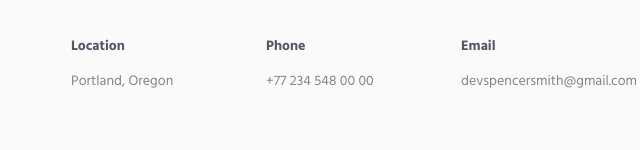
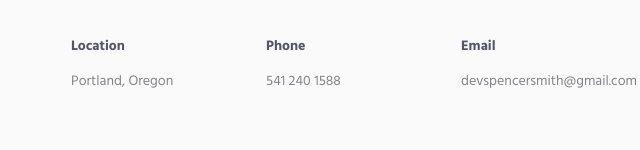
Before and after one commit to StiX1919/StiX1919.github.io, a website: page index.html in a window 1280 px wide. Shown: the part 2186-2336 px from the top of the page, 389-1029 px from the left. Drawn offline with Linux system fonts and the light colour scheme; files whose address does not match are found by name.

Commit message:
minor change

```diff
--- a/index.html
+++ b/index.html
@@ -474,7 +474,7 @@
                                 </div>
                                 <div class="col-md-3 col-xs-6 md-margin-b-30">
                                     <h5>Phone</h5>
-                                    <a href="http://keenthemes.com/">+77 234 548 00 00</a>
+                                    <a href="http://keenthemes.com/">541 240 1588</a>
                                 </div>
                                 <div class="col-md-3 col-xs-6">
                                     <h5>Email</h5>
```
